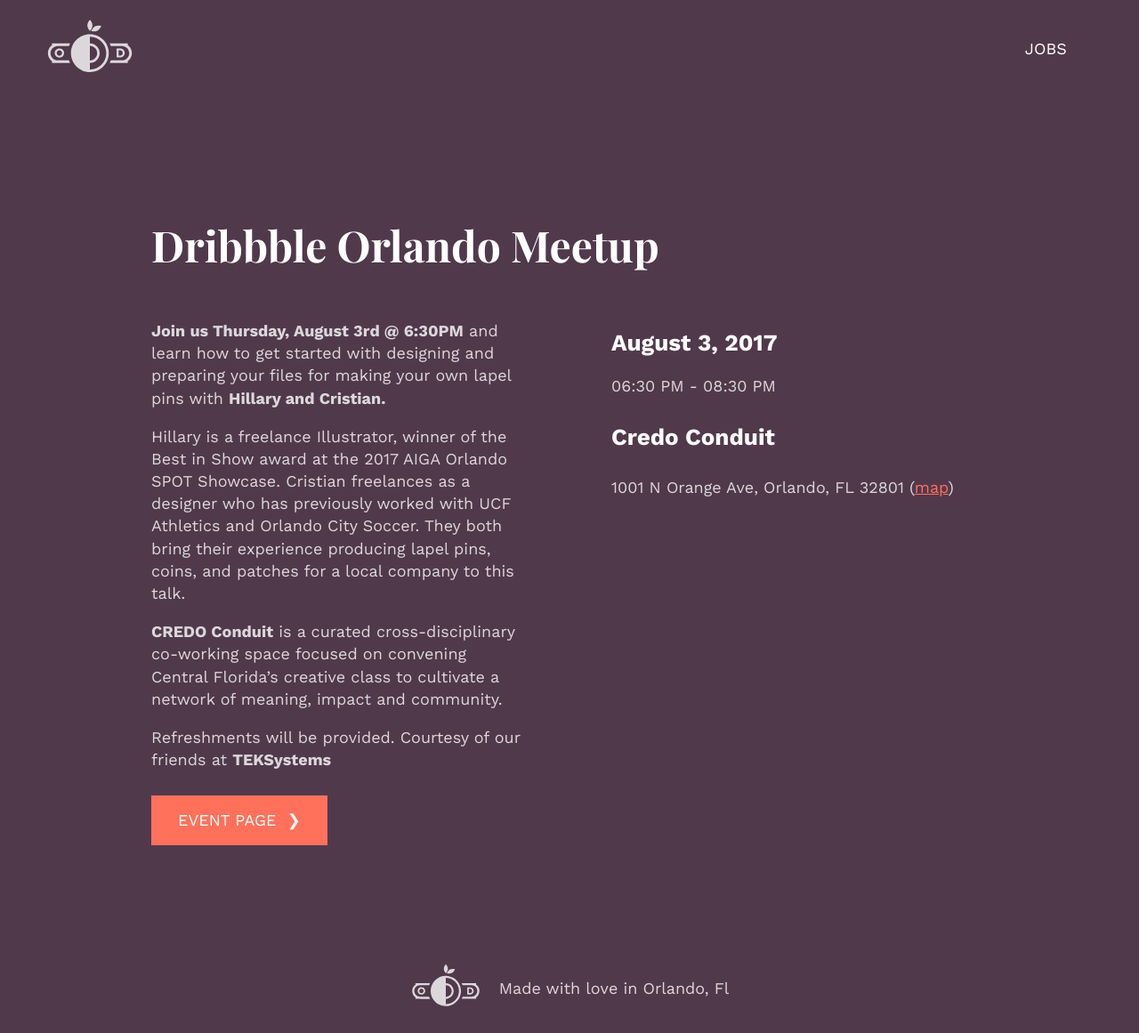
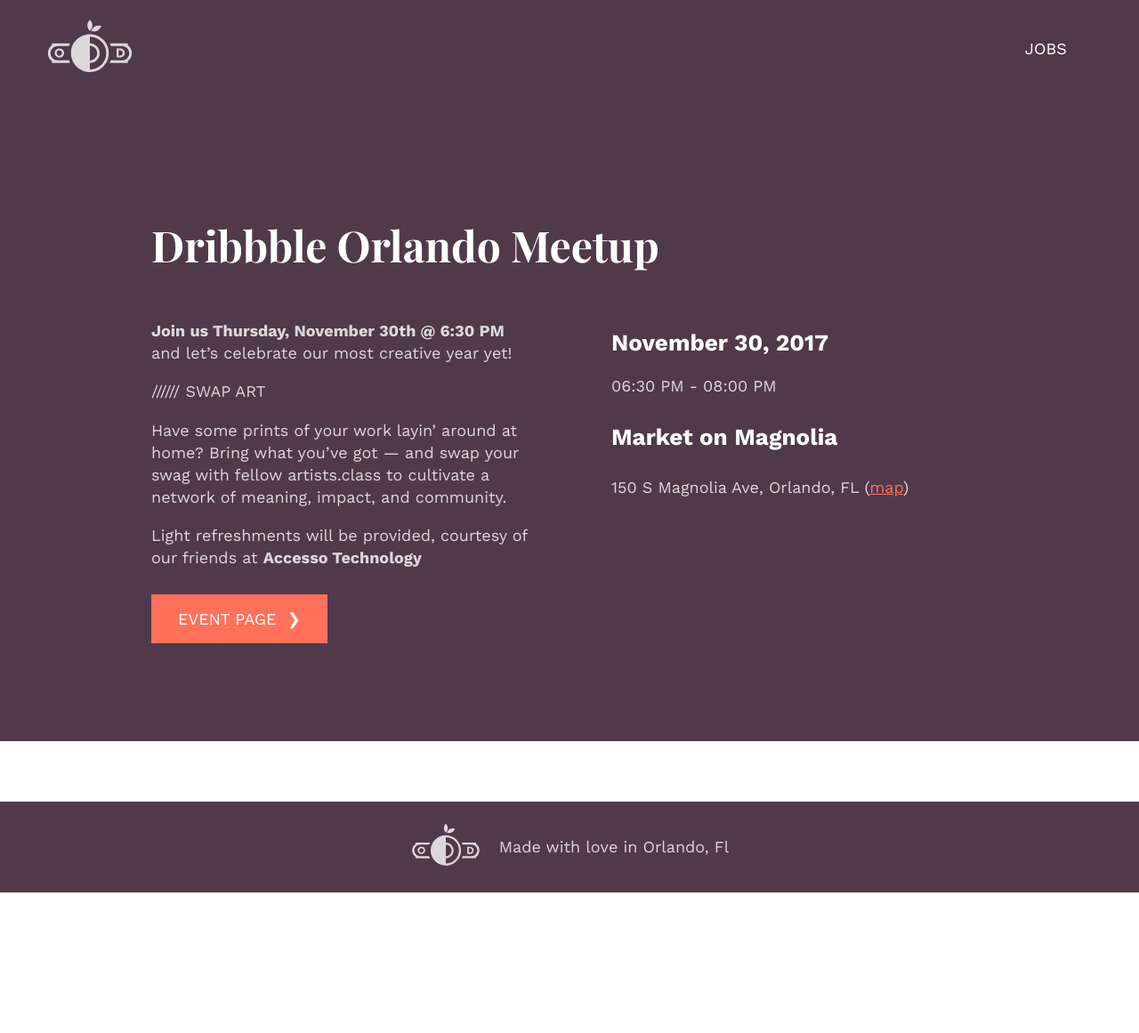
Before and after one commit to whosdustin/orlando-designers, a Jekyll site: the page built from _events/Dribbble-Orlando-Meetup.markdown, in a window 1280 px wide. Shown: the whole page at 89% size. Built offline with Jekyll 4.4.1, drawn with Linux system fonts in a browser that asks for light colours; comment, search, counter and statistics services are not loaded; after the commit the page ends 1003 px from its top, so only the background shows below that.

Commit message:
Updated Dribbble Orlando Meetup

```diff
--- a/_events/Dribbble-Orlando-Meetup.markdown
+++ b/_events/Dribbble-Orlando-Meetup.markdown
@@ -5,17 +5,19 @@
 - meetup
 tags:
 - dribbblemeetup orlando
-start_date: 2017-08-03 18:30:00 -04:00
-end_date: 2017-08-03 20:30:00 -04:00
-location_name: Credo Conduit
-address: 1001 N Orange Ave, Orlando, FL 32801
-link: https://nvite.com/DribbbleOrlando/vr34qx
+start_date: 2017-11-30 18:30:00 -05:00
+end_date: 2017-11-30 20:00:00 -05:00
+location_name: Market on Magnolia
+address: 150 S Magnolia Ave, Orlando, FL
+link: https://nvite.com/DribbbleOrlando/g821do
 ---
 
-**Join us Thursday, August 3rd @ 6:30PM** and learn how to get started with designing and preparing your files for making your own lapel pins with **Hillary and Cristian.**
+**Join us Thursday, November 30th @ 6:30 PM** and let's celebrate our most creative year yet!
 
-Hillary is a freelance Illustrator, winner of the Best in Show award at the 2017 AIGA Orlando SPOT Showcase. Cristian freelances as a designer who has previously worked with UCF Athletics and Orlando City Soccer. They both bring their experience producing lapel pins, coins, and patches for a local company to this talk.
 
-**CREDO Conduit** is a curated cross-disciplinary co-working space focused on convening Central Florida’s creative class to cultivate a network of meaning, impact and community.
 
-Refreshments will be provided. Courtesy of our friends at **TEKSystems**
+////// SWAP ART
+
+Have some prints of your work layin' around at home? Bring what you've got — and swap your swag with fellow artists.class to cultivate a network of meaning, impact, and community.
+
+Light refreshments will be provided, courtesy of our friends at **Accesso Technology**
```
